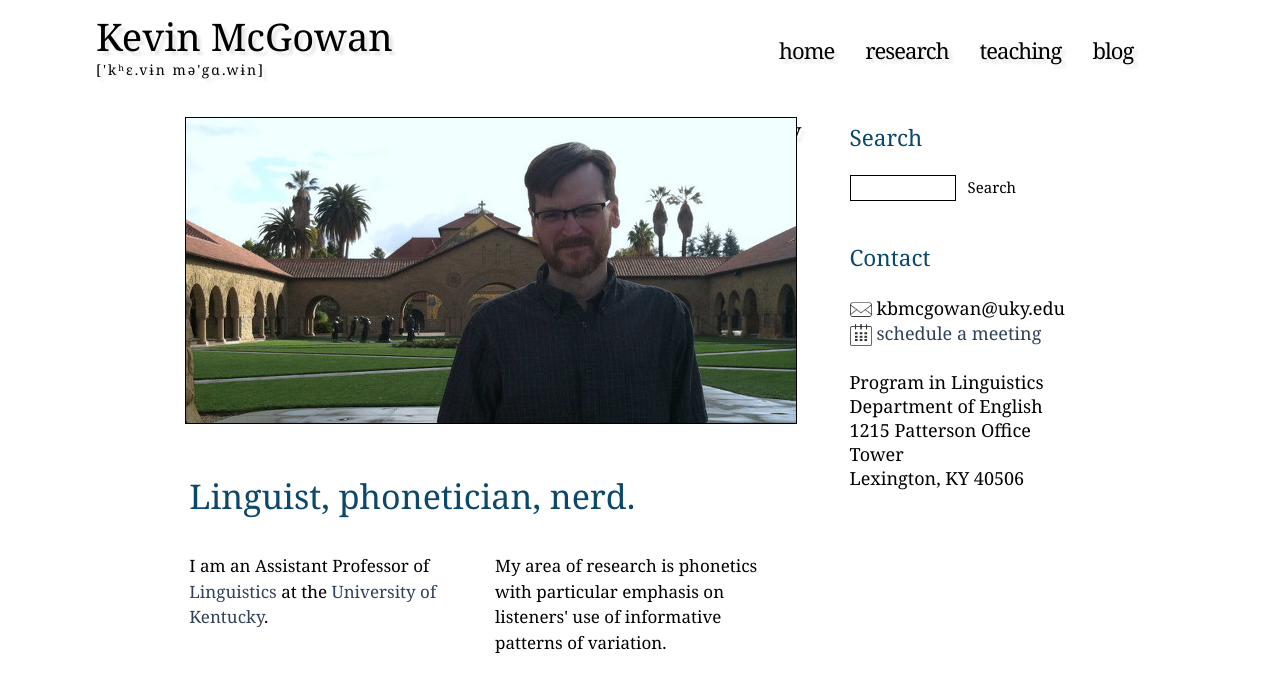
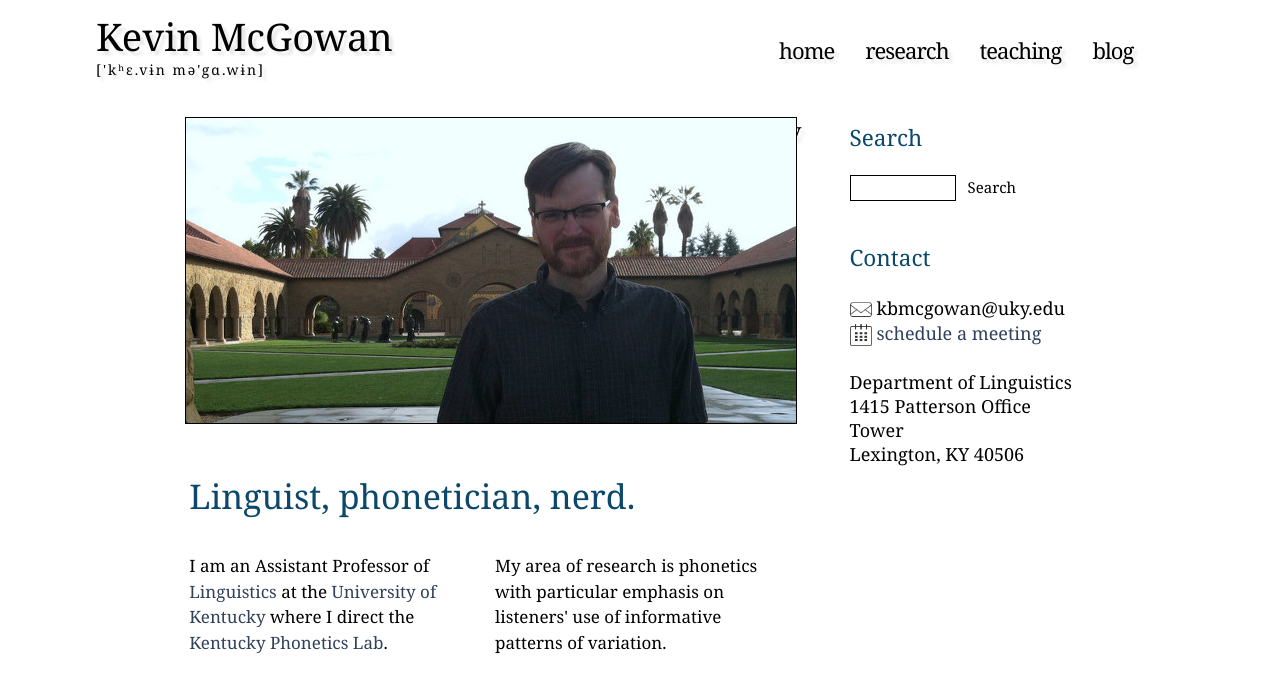
Before and after one commit to kbmcgowan/kbmcgowan.github.io, a Jekyll site: the page built from index.html, in a window 1280 px wide. Shown: the top 693 px of the page. Built offline with Jekyll 4.4.1, drawn with Linux system fonts in a browser that asks for light colours; nearby versions of some CDN libraries; some web fonts are replaced; library files that are not in the unit come from our copies.

Commit message:
updated contact info

```diff
--- a/index.html
+++ b/index.html
@@ -12,7 +12,7 @@
 
     <div class="twocolumn">
 	<p>
-	I am an Assistant Professor of <a href="https://linguistics.as.uky.edu/">Linguistics</a> at the <a href="https://uky.edu/">University of Kentucky</a>.
+	I am an Assistant Professor of <a href="https://linguistics.as.uky.edu/">Linguistics</a> at the <a href="https://uky.edu/">University of Kentucky</a> where I direct the <a href="https://phonetics.as.uky.edu/">Kentucky Phonetics Lab</a>.
 	</p>
 
 	<p>
@@ -47,9 +47,8 @@
         <li><a href="https://kbmc.youcanbook.me/"><img src="images/calendar.png" alt="schedule a meeting with me" class="icon">schedule a meeting</a></li>
 	<!-- <li><a href="https://twitter.com/kbmcgowan"><img src="images/twitter.png" alt="twitter" class="icon"></a> <a href="https://google.com/+disprefer/"><img src="images/google.png" alt="google+" class="icon"></a> <a href="https://github.com/kbmcgowan"><img src="images/github.png" alt="github" class="icon"></a></li> -->
 	<li> &nbsp; </li>
-	<li>Program in Linguistics</li>
-	<li>Department of English</li>
-	<li>1215 Patterson Office Tower</li>
+	<li>Department of Linguistics</li>
+	<li>1415 Patterson Office Tower</li>
 	<li> Lexington, KY 40506 </li>
     </ul>
 </li>
```
